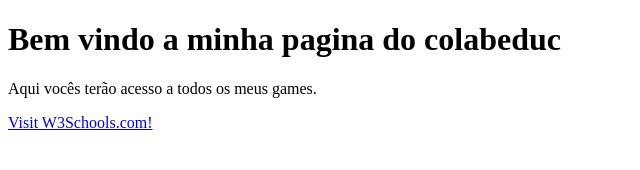
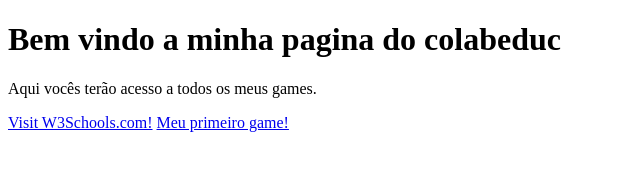
Before and after one commit to LuanaCardosoRii/luanacardosorii.github.io, a plain HTML site: page index.html in a window 1280 px wide. Shown: the whole page, without its empty margins (0-640 px from the left). Drawn offline with Linux system fonts and the light colour scheme.

Commit message:
Update index.html

```diff
--- a/index.html
+++ b/index.html
@@ -7,5 +7,6 @@
     <h1>Bem vindo a minha pagina do colabeduc</h1>
     <p>Aqui vocês terão acesso a todos os meus games.</p>
   <a href="https://www.w3schools.com/">Visit W3Schools.com!</a>
+  <a href="https://luanacardosorii.github.io/ponggame/">Meu primeiro game!</a>
   </body>
 </html>
```
